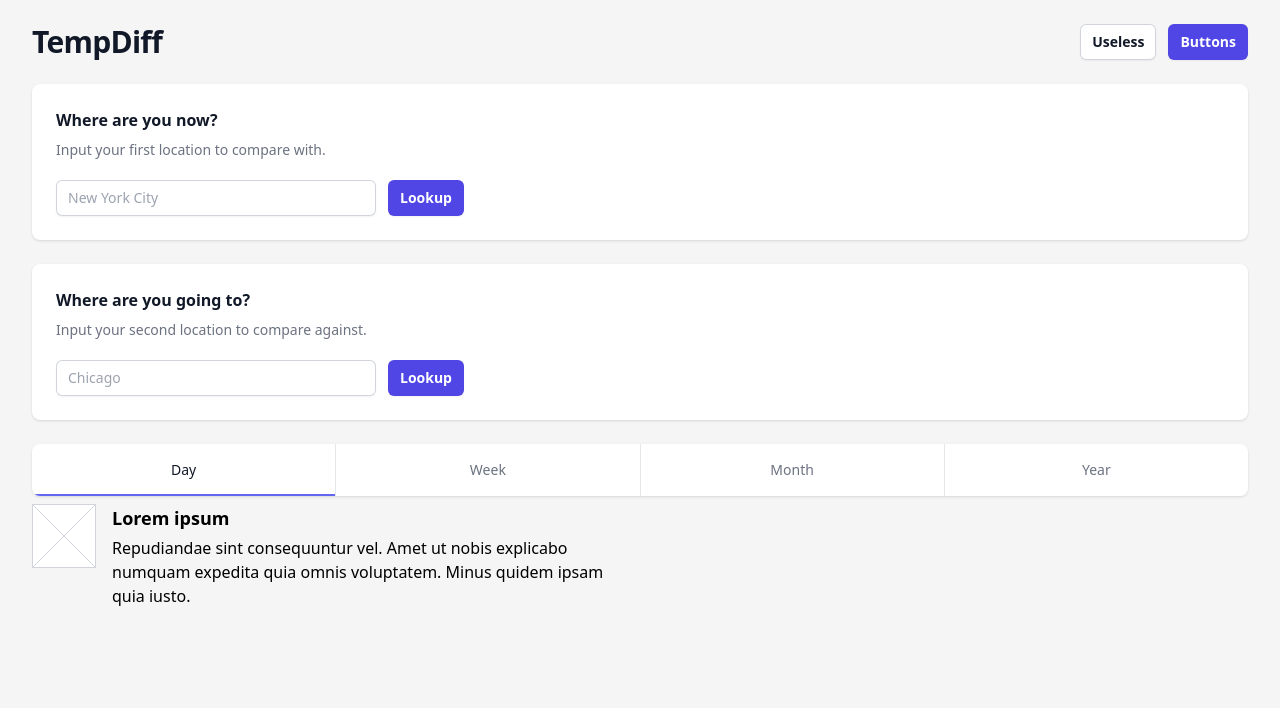
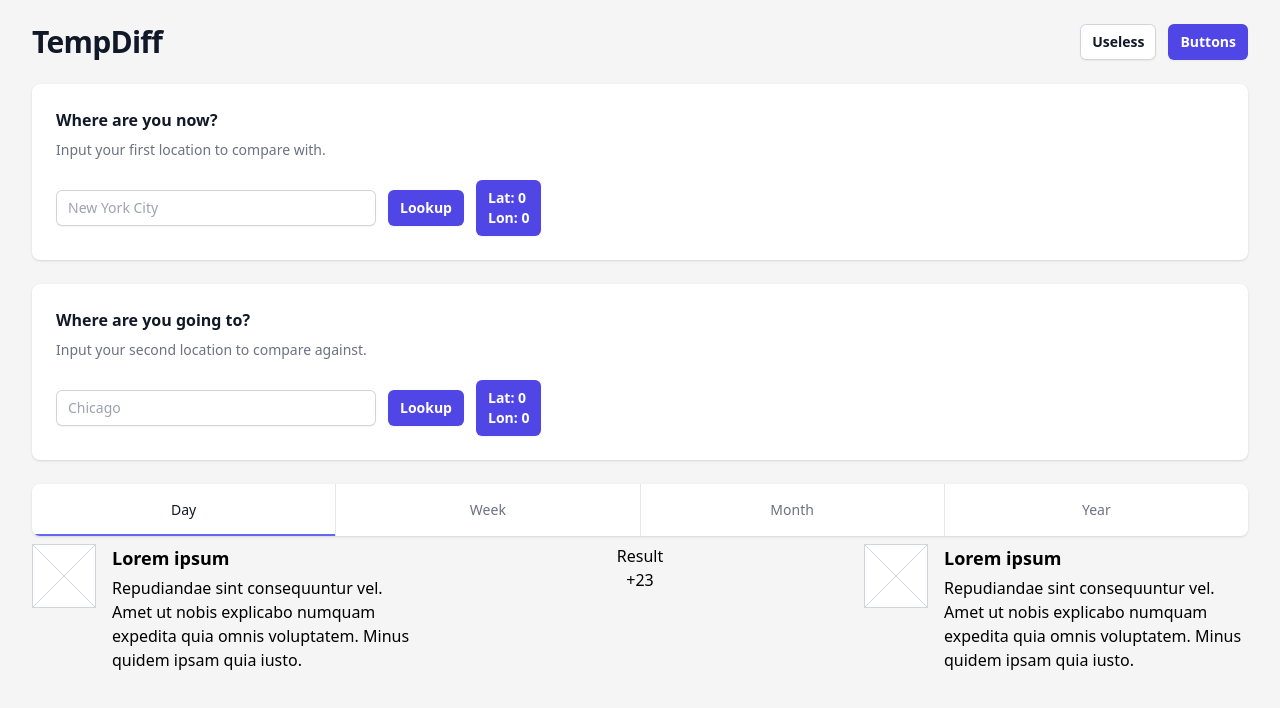
Before and after one commit to runkaiz/TempDiff, a SvelteKit app: page / in a window 1280 px wide. Shown: the top 708 px of the page. Built offline with nearby package versions, Linux system fonts and the light colour scheme.

Commit message:
Add more layout preparation.

```diff
--- a/src/routes/+page.svelte
+++ b/src/routes/+page.svelte
@@ -97,6 +97,11 @@
 							lookUp(firstQuery, 0);
 						}}>Lookup</button
 					>
+					<p
+						class="mt-3 inline-flex w-full items-center justify-center rounded-md bg-indigo-600 px-3 py-2 text-sm font-semibold text-white shadow-sm focus-visible:outline focus-visible:outline-2 focus-visible:outline-offset-2 focus-visible:outline-indigo-600 sm:ml-3 sm:mt-0 sm:w-auto"
+					>
+						Lat: {firstLat}<br />Lon: {firstLon}
+					</p>
 				</form>
 			</div>
 		</div>
@@ -124,6 +129,11 @@
 							lookUp(secondQuery, 1);
 						}}>Lookup</button
 					>
+					<p
+						class="mt-3 inline-flex w-full items-center justify-center rounded-md bg-indigo-600 px-3 py-2 text-sm font-semibold text-white shadow-sm focus-visible:outline focus-visible:outline-2 focus-visible:outline-offset-2 focus-visible:outline-indigo-600 sm:ml-3 sm:mt-0 sm:w-auto"
+					>
+						Lat: {secondLat}<br />Lon: {secondLon}
+					</p>
 				</form>
 			</div>
 		</div>
@@ -210,8 +220,17 @@
 	</div>
 
 	<div class="mx-auto max-w-7xl sm:px-6 lg:px-8">
-		<div class="grid grid-cols-2 mt-2">
-			<WeatherItem />
+		<div class="grid grid-cols-3 mt-2 gap-8 place-content-center">
+			<div>
+				<WeatherItem />
+			</div>
+			<div class="mx-auto text-center">
+				<h3>Result</h3>
+				<h2>+23</h2>
+			</div>
+			<div>
+				<WeatherItem />
+			</div>
 		</div>
 	</div>
 </main>
```
